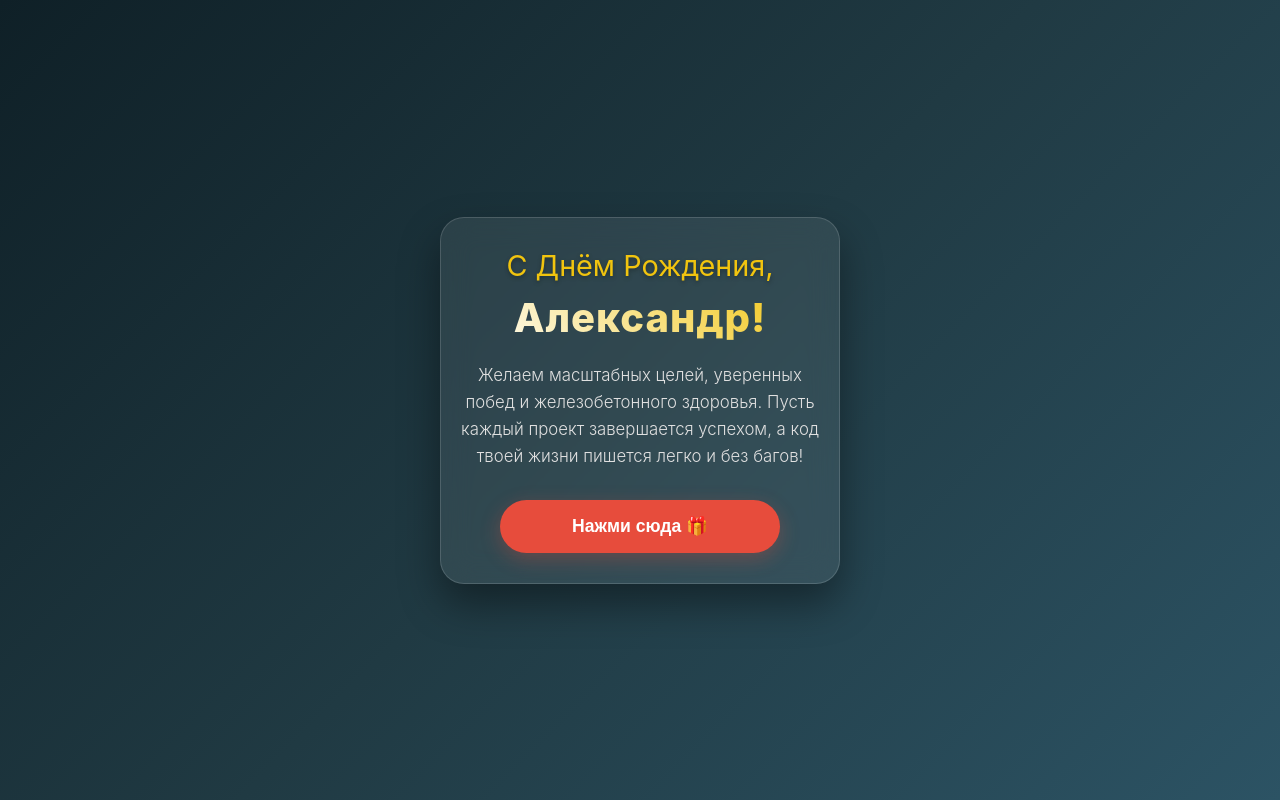
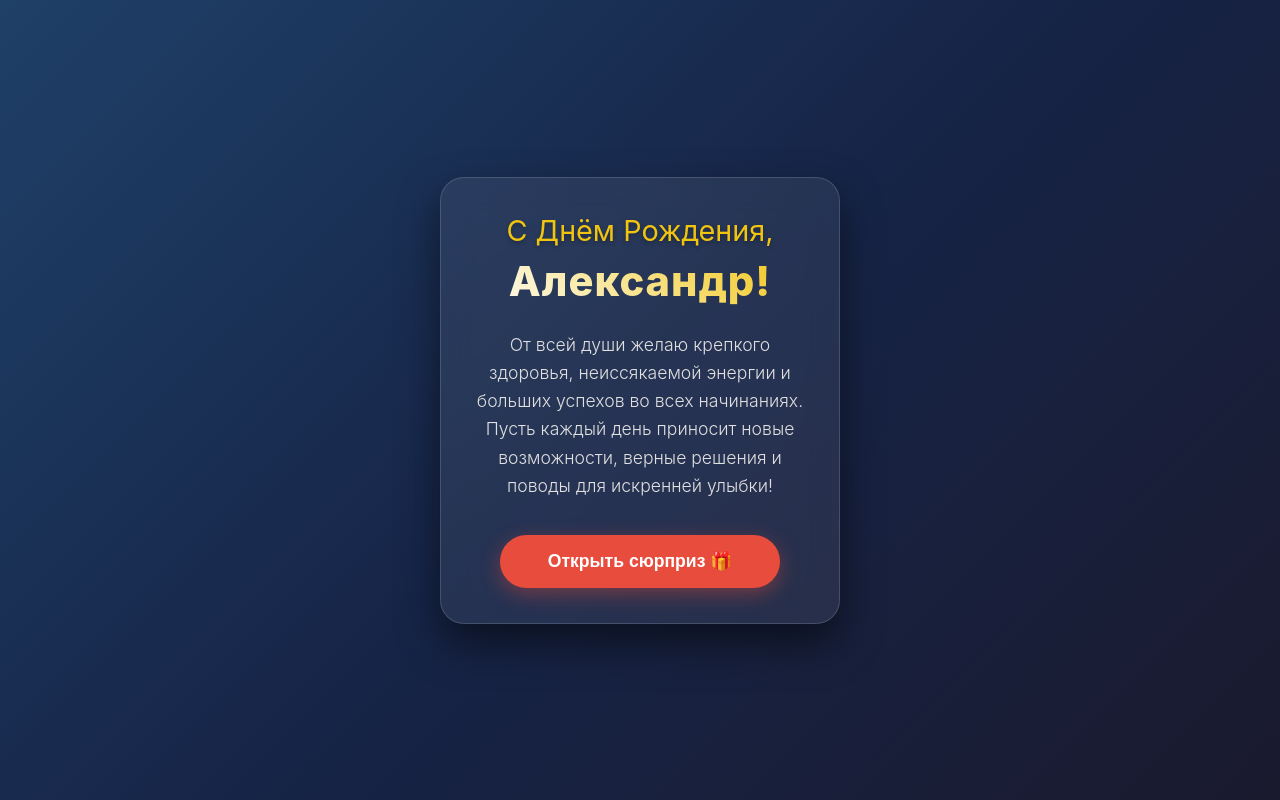
Before and after one commit to MrSkyAngule/testing, a Django app: page / in a window 1280 px wide. Run offline with Django 5.2, Linux system fonts and the light colour scheme.

Commit message:
first commit

```diff
--- a/main/templates/html/home.html
+++ b/main/templates/html/home.html
@@ -9,21 +9,20 @@
             box-sizing: border-box;
             margin: 0;
             padding: 0;
-            -webkit-tap-highlight-color: transparent; /* Убирает синюю рамку при клике на телефоне */
+            -webkit-tap-highlight-color: transparent;
         }
 
         body {
             font-family: -apple-system, BlinkMacSystemFont, 'Segoe UI', Roboto, Helvetica, Arial, sans-serif;
-            background: linear-gradient(135deg, #0f2027 0%, #203a43 50%, #2c5364 100%);
+            background: linear-gradient(135deg, #1f4068 0%, #162447 50%, #1a1a2e 100%);
             min-height: 100vh;
-            /* Исправление для мобильного Safari, чтобы контент центрировался строго по высоте экрана */
             min-height: -webkit-fill-available;
             display: flex;
             justify-content: center;
             align-items: center;
             overflow: hidden;
             color: #fff;
-            padding: 20px; /* Боковые отступы, чтобы карточка не липла к краям экрана */
+            padding: 20px;
         }
 
         html {
@@ -31,14 +30,14 @@
         }
 
         .card {
-            background: rgba(255, 255, 255, 0.08);
+            background: rgba(255, 255, 255, 0.07);
             backdrop-filter: blur(15px);
-            -webkit-backdrop-filter: blur(15px); /* Поддержка iOS */
+            -webkit-backdrop-filter: blur(15px);
             border: 1px solid rgba(255, 255, 255, 0.15);
-            padding: 30px 20px;
+            padding: 35px 25px;
             border-radius: 24px;
             text-align: center;
-            box-shadow: 0 20px 40px rgba(0, 0, 0, 0.4);
+            box-shadow: 0 20px 40px rgba(0, 0, 0, 0.5);
             max-width: 400px;
             width: 100%;
             z-index: 10;
@@ -56,18 +55,18 @@
 
         h1 {
             font-size: 1.8rem;
-            margin-bottom: 10px;
+            margin-bottom: 8px;
             color: #f1c40f;
             text-shadow: 0 2px 4px rgba(0,0,0,0.3);
             font-weight: 400;
         }
 
         .name {
-            font-size: 2.5rem;
+            font-size: 2.6rem;
             display: block;
             font-weight: 800;
             color: #fff;
-            margin-bottom: 20px;
+            margin-bottom: 25px;
             letter-spacing: 1px;
             background: linear-gradient(45deg, #ffffff, #f1c40f);
             -webkit-background-clip: text;
@@ -75,9 +74,9 @@
         }
 
         p {
-            font-size: 1.05rem;
+            font-size: 1.1rem;
             line-height: 1.6;
-            margin-bottom: 30px;
+            margin-bottom: 35px;
             color: #e0e0e0;
             font-weight: 300;
         }
@@ -92,16 +91,15 @@
             border-radius: 50px;
             cursor: pointer;
             transition: transform 0.2s ease, background-color 0.3s ease, box-shadow 0.3s ease;
-            box-shadow: 0 6px 20px rgba(231, 76, 60, 0.3);
-            width: 100%; /* На мобильных кнопка во всю ширину карточки удобнее для нажатия */
+            box-shadow: 0 6px 20px rgba(231, 76, 60, 0.4);
+            width: 100%;
             max-width: 280px;
         }
 
-        /* На телефонах hover-эффект не нужен, заменяем на active (состояние нажатия) */
         .btn:active {
             background: #ff6b6b;
             transform: scale(0.95);
-            box-shadow: 0 4px 10px rgba(231, 76, 60, 0.4);
+            box-shadow: 0 4px 10px rgba(231, 76, 60, 0.2);
         }
 
         .confetti {
@@ -110,7 +108,7 @@
             height: 8px;
             top: -10px;
             z-index: 1;
-            pointer-events: none; /* Чтобы падающие конфетти не мешали кликать по экрану */
+            pointer-events: none;
             animation: fall linear forwards;
         }
 
@@ -126,8 +124,8 @@
     <div class="card">
         <h1>С Днём Рождения,</h1>
         <span class="name">Александр!</span>
-        <p>Желаем масштабных целей, уверенных побед и железобетонного здоровья. Пусть каждый проект завершается успехом, а код твоей жизни пишется легко и без багов!</p>
-        <button class="btn" id="surpriseBtn">Нажми сюда 🎁</button>
+        <p>От всей души желаю крепкого здоровья, неиссякаемой энергии и больших успехов во всех начинаниях. Пусть каждый день приносит новые возможности, верные решения и поводы для искренней улыбки!</p>
+        <button class="btn" id="surpriseBtn">Открыть сюрприз 🎁</button>
     </div>
 
     <script>
@@ -135,7 +133,6 @@
         const colors = ['#e74c3c', '#2ecc71', '#3498db', '#f1c40f', '#9b59b6', '#1abc9c'];
 
         function createConfetti() {
-            // Для мобильных уменьшено количество частиц до 60, чтобы не тормозил процессор
             for (let i = 0; i < 60; i++) {
                 const confetti = document.createElement('div');
                 confetti.classList.add('confetti');
@@ -145,7 +142,7 @@
                 confetti.style.animationDuration = (Math.random() * 2.5 + 1.5) + 's';
                 confetti.style.opacity = Math.random() * 0.6 + 0.4;
                 confetti.style.transform = `scale(${Math.random() * 1.2})`;
-                confetti.style.borderRadius = Math.random() > 0.5 ? '50%' : '0px'; // часть конфетти круглые, часть квадратные
+                confetti.style.borderRadius = Math.random() > 0.5 ? '50%' : '0px';
 
                 document.body.appendChild(confetti);
 
```
